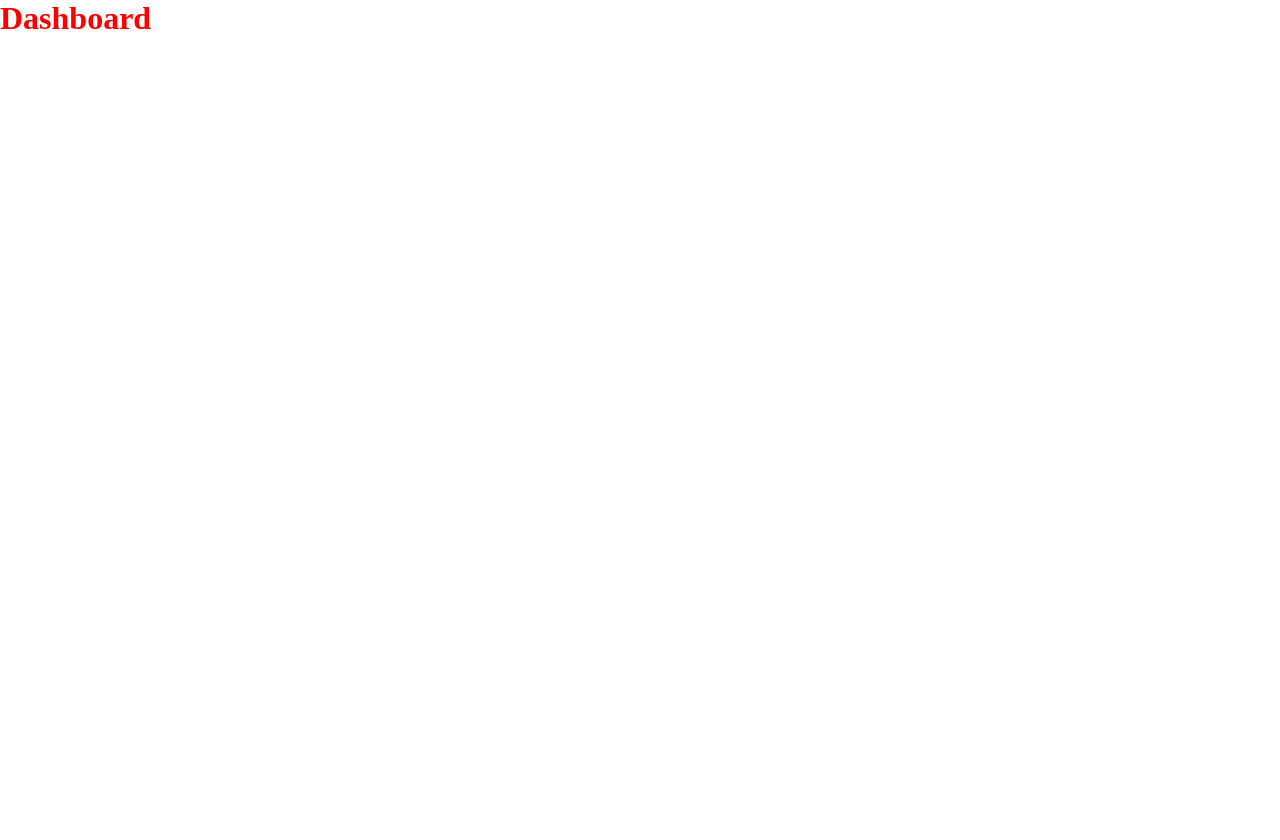
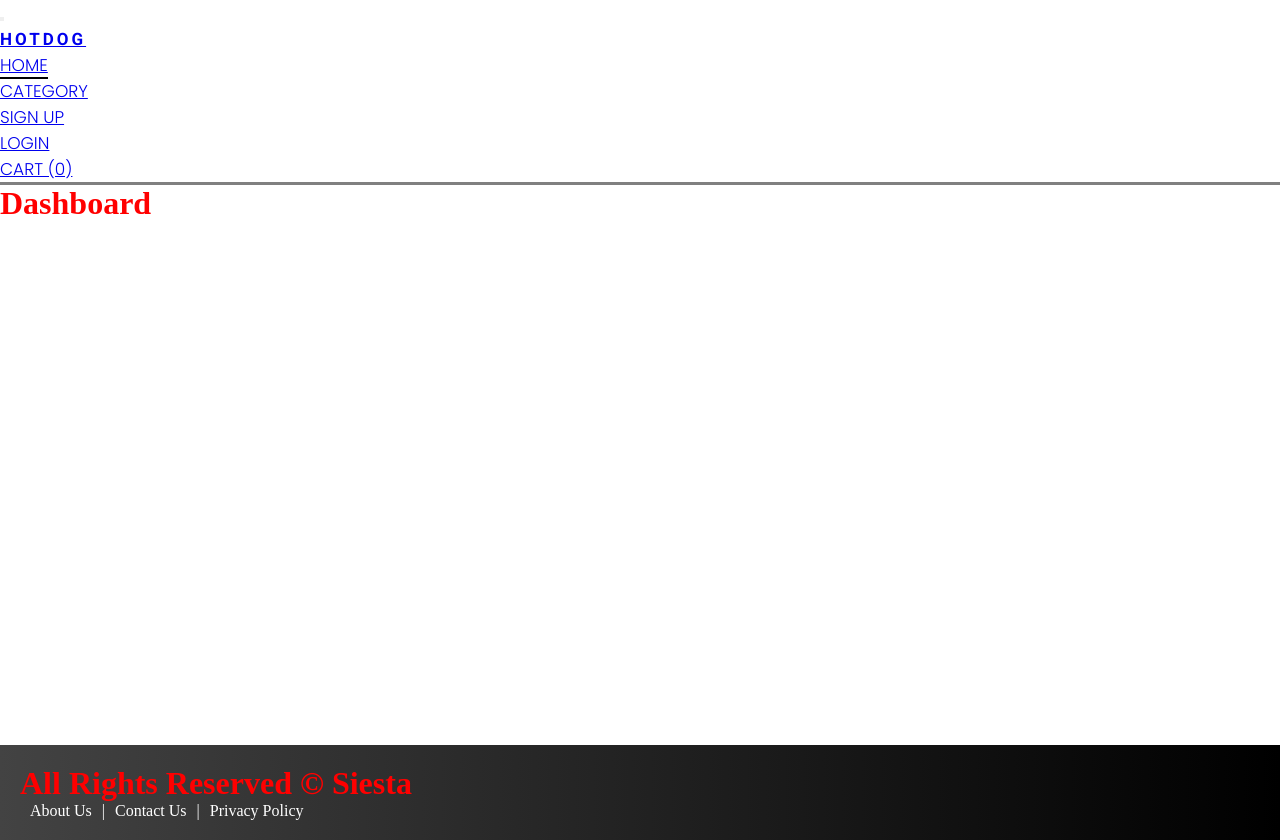
Before and after one commit to Kian-James/Crystal-Dew-Management-System, a React (Vite) app in the folder client/: page / in a window 1280 px wide. Before the commit the page ends 800 px from the top, so only its background shows below. Built offline with nearby package versions, Linux system fonts and the light colour scheme; a web font is replaced by a local one.

Commit message:
Checking if Connection Works for Components

```diff
--- a/client/src/pages/Dashboard.jsx
+++ b/client/src/pages/Dashboard.jsx
@@ -1,8 +1,13 @@
 import React from "react";
 import "./page.css";
+import Layout from "../components/Layout/Layout";
 
 const Dashboard = () => {
-  return <h1>Dashboard</h1>;
+  return (
+    <Layout title={"Dashboard"}>
+      <h1>Dashboard</h1>
+    </Layout>
+  );
 };
 
 export default Dashboard;
```
